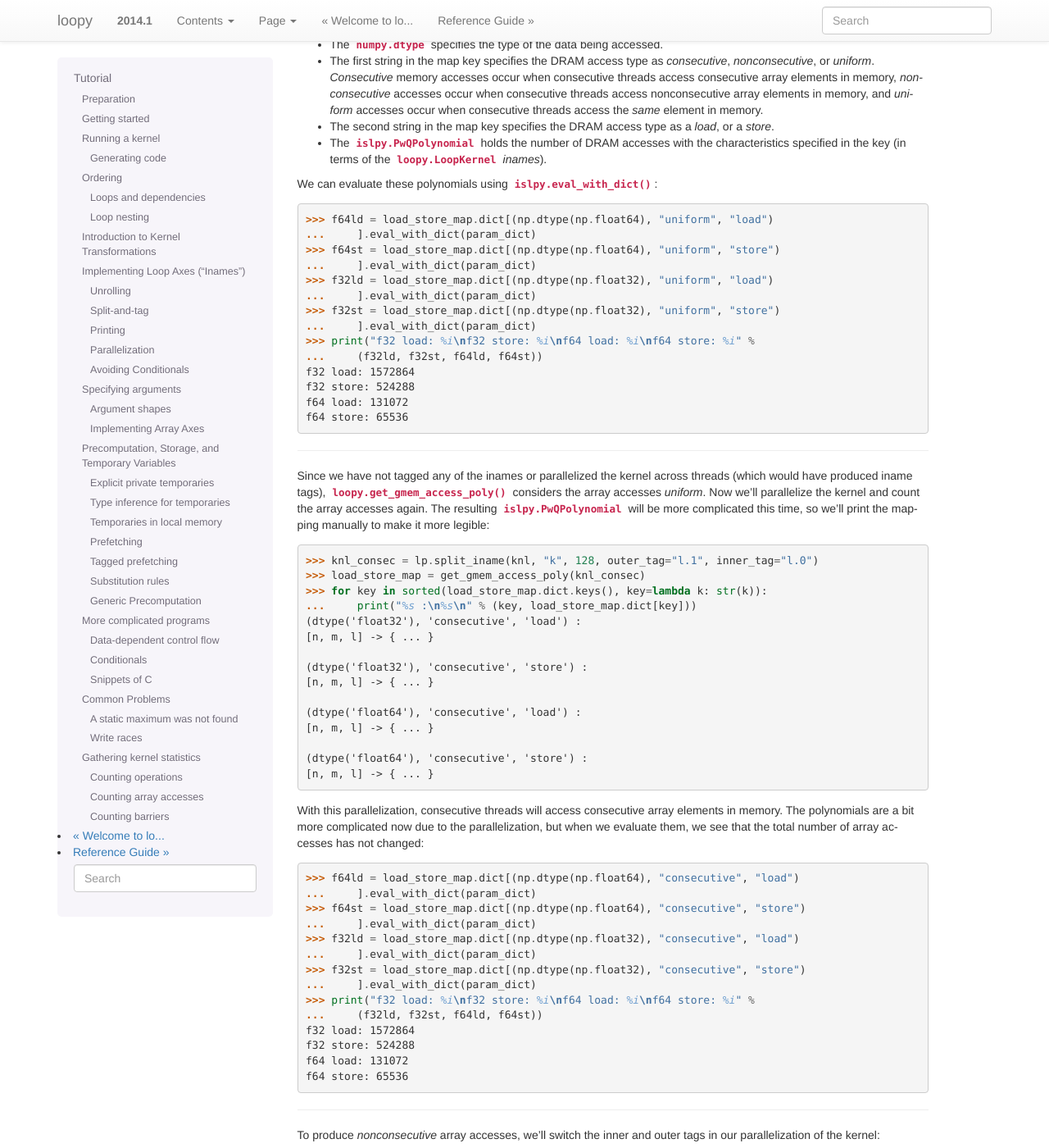
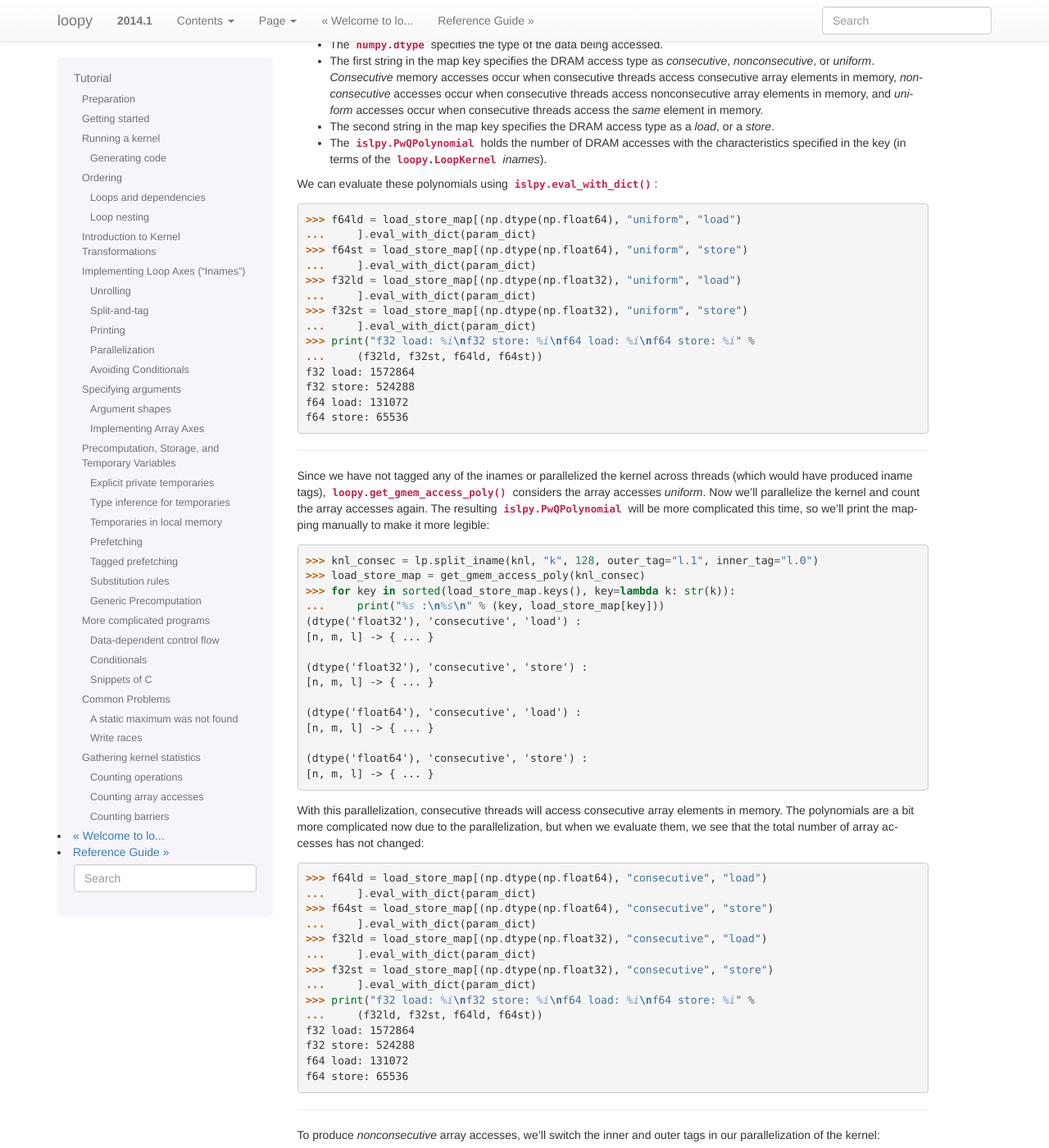
Before and after one commit to inducer/loopy, a Sphinx documentation site: the page built from doc/tutorial.rst, in a window 1280 px wide and 1400 px high, scrolled down 19449 px. Shown: the whole window at 82% size. Built offline with Sphinx 7.4.7, drawn with Linux system fonts in a browser that asks for light colours; some of the changed text lies outside the part shown.

Commit message:
Yet more follow-up fixes for 6fb2849ef

```diff
--- a/doc/tutorial.rst
+++ b/doc/tutorial.rst
@@ -1244,9 +1244,9 @@ We can evaluate these polynomials using :func:`islpy.eval_with_dict`:
 .. doctest::
 
     >>> param_dict = {'n': 256, 'm': 256, 'l': 8}
-    >>> i32ops = op_map.dict[np.dtype(np.int32)].eval_with_dict(param_dict)
-    >>> f32ops = op_map.dict[np.dtype(np.float32)].eval_with_dict(param_dict)
-    >>> f64ops = op_map.dict[np.dtype(np.float64)].eval_with_dict(param_dict)
+    >>> i32ops = op_map[np.dtype(np.int32)].eval_with_dict(param_dict)
+    >>> f32ops = op_map[np.dtype(np.float32)].eval_with_dict(param_dict)
+    >>> f64ops = op_map[np.dtype(np.float64)].eval_with_dict(param_dict)
     >>> print("integer ops: %i\nfloat32 ops: %i\nfloat64 ops: %i" %
     ...     (i32ops, f32ops, f64ops))
     integer ops: 65536
@@ -1295,13 +1295,13 @@ We can evaluate these polynomials using :func:`islpy.eval_with_dict`:
 
 .. doctest::
 
-    >>> f64ld = load_store_map.dict[(np.dtype(np.float64), "uniform", "load")
+    >>> f64ld = load_store_map[(np.dtype(np.float64), "uniform", "load")
     ...     ].eval_with_dict(param_dict)
-    >>> f64st = load_store_map.dict[(np.dtype(np.float64), "uniform", "store")
+    >>> f64st = load_store_map[(np.dtype(np.float64), "uniform", "store")
     ...     ].eval_with_dict(param_dict)
-    >>> f32ld = load_store_map.dict[(np.dtype(np.float32), "uniform", "load")
+    >>> f32ld = load_store_map[(np.dtype(np.float32), "uniform", "load")
     ...     ].eval_with_dict(param_dict)
-    >>> f32st = load_store_map.dict[(np.dtype(np.float32), "uniform", "store")
+    >>> f32st = load_store_map[(np.dtype(np.float32), "uniform", "store")
     ...     ].eval_with_dict(param_dict)
     >>> print("f32 load: %i\nf32 store: %i\nf64 load: %i\nf64 store: %i" %
     ...     (f32ld, f32st, f64ld, f64st))
@@ -1322,8 +1322,8 @@ this time, so we'll print the mapping manually to make it more legible:
 
     >>> knl_consec = lp.split_iname(knl, "k", 128, outer_tag="l.1", inner_tag="l.0")
     >>> load_store_map = get_gmem_access_poly(knl_consec)
-    >>> for key in sorted(load_store_map.dict.keys(), key=lambda k: str(k)):
-    ...     print("%s :\n%s\n" % (key, load_store_map.dict[key]))
+    >>> for key in sorted(load_store_map.keys(), key=lambda k: str(k)):
+    ...     print("%s :\n%s\n" % (key, load_store_map[key]))
     (dtype('float32'), 'consecutive', 'load') :
     [n, m, l] -> { ... }
     <BLANKLINE>
@@ -1345,13 +1345,13 @@ accesses has not changed:
 
 .. doctest::
 
-    >>> f64ld = load_store_map.dict[(np.dtype(np.float64), "consecutive", "load")
+    >>> f64ld = load_store_map[(np.dtype(np.float64), "consecutive", "load")
     ...     ].eval_with_dict(param_dict)
-    >>> f64st = load_store_map.dict[(np.dtype(np.float64), "consecutive", "store")
+    >>> f64st = load_store_map[(np.dtype(np.float64), "consecutive", "store")
     ...     ].eval_with_dict(param_dict)
-    >>> f32ld = load_store_map.dict[(np.dtype(np.float32), "consecutive", "load")
+    >>> f32ld = load_store_map[(np.dtype(np.float32), "consecutive", "load")
     ...     ].eval_with_dict(param_dict)
-    >>> f32st = load_store_map.dict[(np.dtype(np.float32), "consecutive", "store")
+    >>> f32st = load_store_map[(np.dtype(np.float32), "consecutive", "store")
     ...     ].eval_with_dict(param_dict)
     >>> print("f32 load: %i\nf32 store: %i\nf64 load: %i\nf64 store: %i" %
     ...     (f32ld, f32st, f64ld, f64st))
@@ -1369,8 +1369,8 @@ our parallelization of the kernel:
 
     >>> knl_nonconsec = lp.split_iname(knl, "k", 128, outer_tag="l.0", inner_tag="l.1")
     >>> load_store_map = get_gmem_access_poly(knl_nonconsec)
-    >>> for key in sorted(load_store_map.dict.keys(), key=lambda k: str(k)):
-    ...     print("%s :\n%s\n" % (key, load_store_map.dict[key]))
+    >>> for key in sorted(load_store_map.keys(), key=lambda k: str(k)):
+    ...     print("%s :\n%s\n" % (key, load_store_map[key]))
     (dtype('float32'), 'nonconsecutive', 'load') :
     [n, m, l] -> { ... }
     <BLANKLINE>
@@ -1390,16 +1390,16 @@ elements in memory. The total number of array accesses has not changed:
 
 .. doctest::
 
-    >>> f64ld = load_store_map.dict[
+    >>> f64ld = load_store_map[
     ...     (np.dtype(np.float64), "nonconsecutive", "load")
     ...     ].eval_with_dict(param_dict)
-    >>> f64st = load_store_map.dict[
+    >>> f64st = load_store_map[
     ...     (np.dtype(np.float64), "nonconsecutive", "store")
     ...     ].eval_with_dict(param_dict)
-    >>> f32ld = load_store_map.dict[
+    >>> f32ld = load_store_map[
     ...     (np.dtype(np.float32), "nonconsecutive", "load")
     ...     ].eval_with_dict(param_dict)
-    >>> f32st = load_store_map.dict[
+    >>> f32st = load_store_map[
     ...     (np.dtype(np.float32), "nonconsecutive", "store")
     ...     ].eval_with_dict(param_dict)
     >>> print("f32 load: %i\nf32 store: %i\nf64 load: %i\nf64 store: %i" %
```
